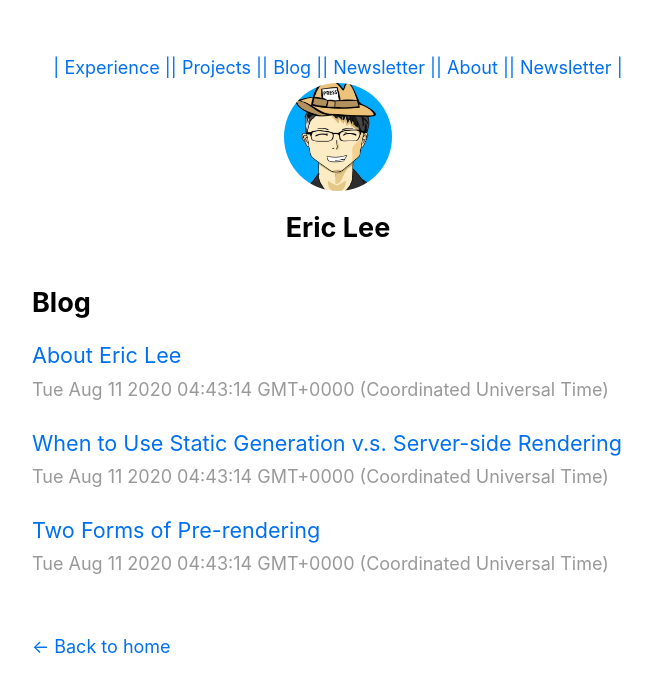
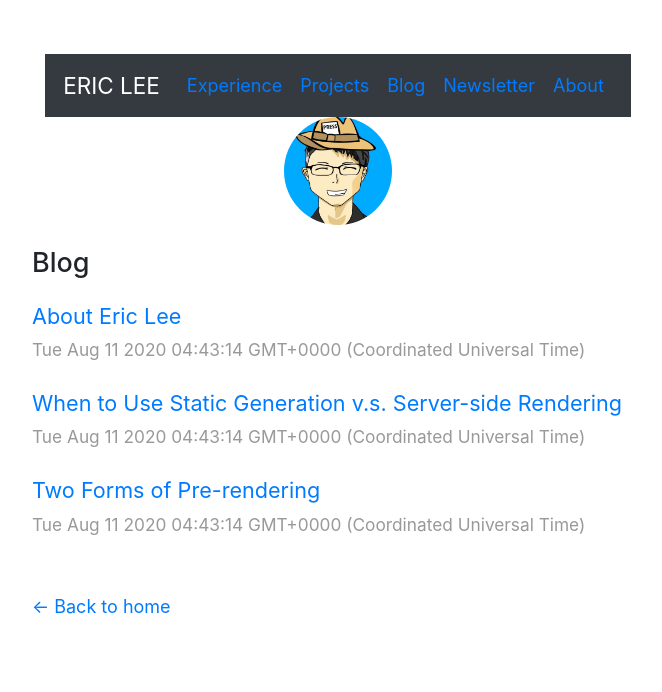
Before and after one commit to theCreedo/ericjmlee-next, a Next.js app: page /blog in a window 1280 px wide. Shown: the top 692 px of the page, without its empty margins (302-964 px from the left). Built offline with nearby package versions, Linux system fonts and the light colour scheme.

Commit message:
Add Bootstrap functionality and Bootstrap Navbar

```diff
--- a/components/layout.js
+++ b/components/layout.js
@@ -2,6 +2,8 @@
 import styles from './layout.module.css'
 import utilStyles from '../styles/utils.module.css'
 import Link from 'next/link'
+import AppBar from '@material-ui/core/AppBar';
+
 
 const name = 'Eric Lee'
 export const siteTitle = 'ERIC LEE'
@@ -12,6 +14,10 @@
         <div className={styles.container}>
             <Head>
                 <link rel="icon" href="/favicon.ico" />
+                <link rel="stylesheet" href="https://maxcdn.bootstrapcdn.com/bootstrap/4.0.0/css/bootstrap.min.css" integrity="sha384-Gn5384xqQ1aoWXA+058RXPxPg6fy4IWvTNh0E263XmFcJlSAwiGgFAW/dAiS6JXm" crossorigin="anonymous" />
+                <script src="https://code.jquery.com/jquery-3.2.1.slim.min.js" integrity="sha384-KJ3o2DKtIkvYIK3UENzmM7KCkRr/rE9/Qpg6aAZGJwFDMVNA/GpGFF93hXpG5KkN" crossorigin="anonymous"></script>
+                <script src="https://cdnjs.cloudflare.com/ajax/libs/popper.js/1.12.9/umd/popper.min.js" integrity="sha384-ApNbgh9B+Y1QKtv3Rn7W3mgPxhU9K/ScQsAP7hUibX39j7fakFPskvXusvfa0b4Q" crossorigin="anonymous"></script>
+                <script src="https://maxcdn.bootstrapcdn.com/bootstrap/4.0.0/js/bootstrap.min.js" integrity="sha384-JZR6Spejh4U02d8jOt6vLEHfe/JQGiRRSQQxSfFWpi1MquVdAyjUar5+76PVCmYl" crossorigin="anonymous"></script>
                 <meta
                     property="og:image"
                     content={`https://og-image.now.sh/${encodeURI(
@@ -22,17 +28,34 @@
                 <meta name="twitter:card" content="summary_large_image" />
             </Head>
             <header className={styles.header}>
-                <div className={styles.nav}>
+                <nav class="navbar navbar-expand-lg navbar-dark bg-dark">
+                    <a class="navbar-brand" href="/">ERIC LEE</a>
+                    <button class="navbar-toggler" type="button" data-toggle="collapse" data-target="#navbarNavDropdown" aria-controls="navbarNavDropdown" aria-expanded="false" aria-label="Toggle navigation">
+                        <span class="navbar-toggler-icon"></span>
+                    </button>
+                    <div class="collapse navbar-collapse" id="navbarNavDropdown">
+                        <ul class="navbar-nav">
+                            {tabs.map((item) => {
+                                const href = '/' + item.toLowerCase()
+                                return (
+                                    <li class="nav-item">
+                                        <a class="nav-link"><Link href={href}><a>{item}</a></Link></a>
+                                    </li>
+                                )
+                            })}
+                        </ul>
+                    </div>
+                </nav>
+                {/* <div className={styles.nav}>
                     {tabs.map((item) => {
                         const href = '/' + item.toLowerCase()
                         return (
                             <div>
-                                <a>| <Link href={href}>{item}</Link> | </a>
+                                <a>| <Link href={href}><a>{item}</a></Link> | </a>
                             </div>
                         )
                     })}
-                    <a href="http://ericlee.substack.com/">| Newsletter |</a>
-                </div>
+                </div> */}
                 {home ? (
                     <>
                         <img
@@ -40,7 +63,7 @@
                             className={`${styles.headerHomeImage} ${utilStyles.borderCircle}`}
                             alt={name}
                         />
-                        <h1 className={utilStyles.heading2Xl}>{name}</h1>
+                        {/* <h1 className={utilStyles.heading2Xl}>{name}</h1> */}
                     </>
                 ) : (
                         <>
@@ -99,11 +122,6 @@
                                     </a>
                                 </Link>
                             )}
-                            <h2 className={utilStyles.headingLg}>
-                                <Link href="/">
-                                    <a className={utilStyles.colorInherit}>{name}</a>
-                                </Link>
-                            </h2>
                         </>
                     )}
             </header>
--- a/components/layout.module.css
+++ b/components/layout.module.css
@@ -12,7 +12,7 @@
 
   .nav {
     display: flex;
-    flex-direction: row;
+    flex-direction: column;
     align-items: center;
   }
 
```
